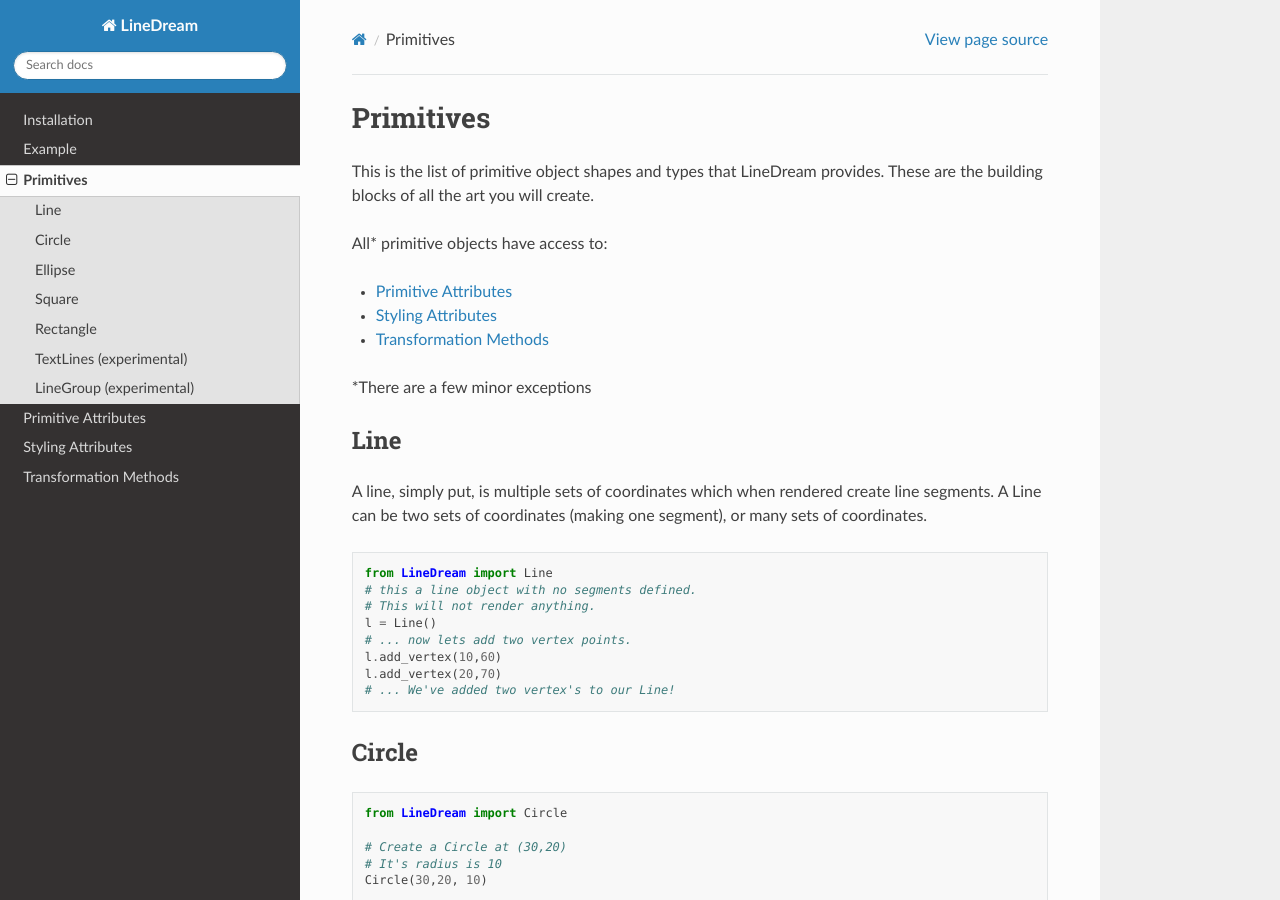
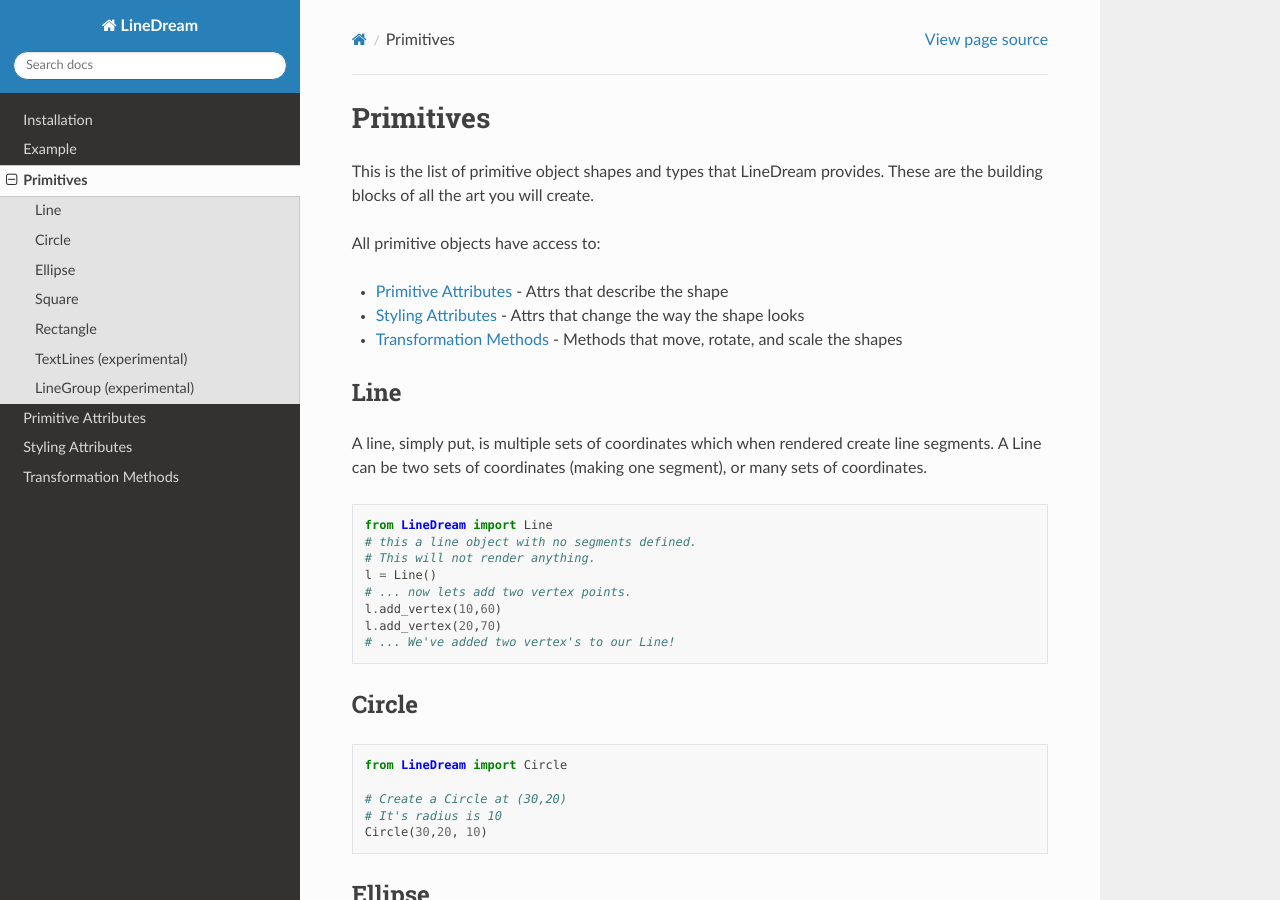
Before and after one commit to marcrleonard/LineDream, a Sphinx documentation site: the page built from docs/Primitives.rst, in a window 1280 px wide and 900 px high. Built offline with Sphinx 7.4.7 and the Read the Docs theme 2.0.0, drawn with Linux system fonts in a browser that asks for light colours.

Commit message:
add descriptors

```diff
--- a/docs/Primitives.rst
+++ b/docs/Primitives.rst
@@ -4,14 +4,12 @@ Primitives
 ----------
 This is the list of primitive object shapes and types that LineDream provides. These are the building blocks of all the art you will create.
 
-All* primitive objects have access to:
+All primitive objects have access to:
 
-* :ref:`primitive-attributes`
-* :ref:`styling-attributes`
-* :ref:`transformation-methods`
+* :ref:`primitive-attributes` - Attrs that describe the shape
+* :ref:`styling-attributes` - Attrs that change the way the shape looks
+* :ref:`transformation-methods` - Methods that move, rotate, and scale the shapes
 
-
-\*There are a few minor exceptions
 
 Line
 ====
```
